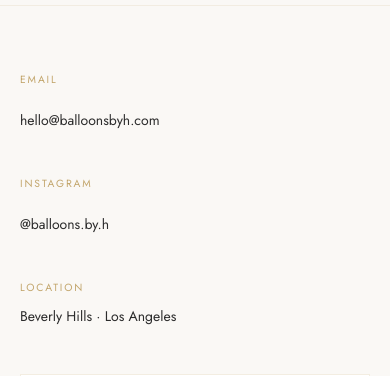
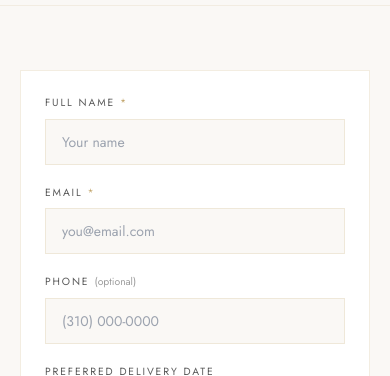
Before and after one commit to hjkim812812/balloons-by-h, a Next.js app: page /contact in a window 390 px wide. Shown: the part 223-599 px from the top of the page. Built offline with nearby package versions, Linux system fonts and the light colour scheme; no server answers.

Commit message:
Show contact form above details on mobile only.

```diff
--- a/src/app/contact/page.tsx
+++ b/src/app/contact/page.tsx
@@ -43,87 +43,48 @@ export default function ContactPage() {
 
 
       <section className="py-16 sm:py-20 md:py-24">
-
         <div className="mx-auto grid max-w-6xl gap-12 px-5 sm:px-6 md:grid-cols-5 md:px-8 lg:gap-16">
-
-          <ScrollReveal className="md:col-span-2">
-
+          <ScrollReveal className="order-2 md:order-1 md:col-span-2">
             <div className="space-y-8 font-body text-sm text-charcoal-soft">
-
               <div>
-
                 <p className="text-[0.65rem] uppercase tracking-luxury text-champagne">
-
                   Email
-
                 </p>
-
                 <a
-
                   href={`mailto:${BRAND.email}`}
-
                   className="mt-2 inline-flex min-h-[44px] items-center text-charcoal transition-colors hover:text-champagne-dark"
-
                 >
-
                   {BRAND.email}
-
                 </a>
-
               </div>
 
               <div>
-
                 <p className="text-[0.65rem] uppercase tracking-luxury text-champagne">
-
                   Instagram
-
                 </p>
-
                 <a
-
                   href={BRAND.instagram}
-
                   target="_blank"
-
                   rel="noopener noreferrer"
-
                   className="mt-2 inline-flex min-h-[44px] items-center text-charcoal transition-colors hover:text-champagne-dark"
-
                 >
-
                   @{BRAND.instagramHandle}
-
                 </a>
-
               </div>
 
               <div>
-
                 <p className="text-[0.65rem] uppercase tracking-luxury text-champagne">
-
                   Location
-
                 </p>
-
                 <p className="mt-2 text-charcoal">{BRAND.location}</p>
-
               </div>
-
             </div>
-
           </ScrollReveal>
 
-
-
-          <ScrollReveal delay={100} className="md:col-span-3">
-
+          <ScrollReveal delay={100} className="order-1 md:order-2 md:col-span-3">
             <ContactForm />
-
           </ScrollReveal>
-
         </div>
-
       </section>
 
     </div>
```
